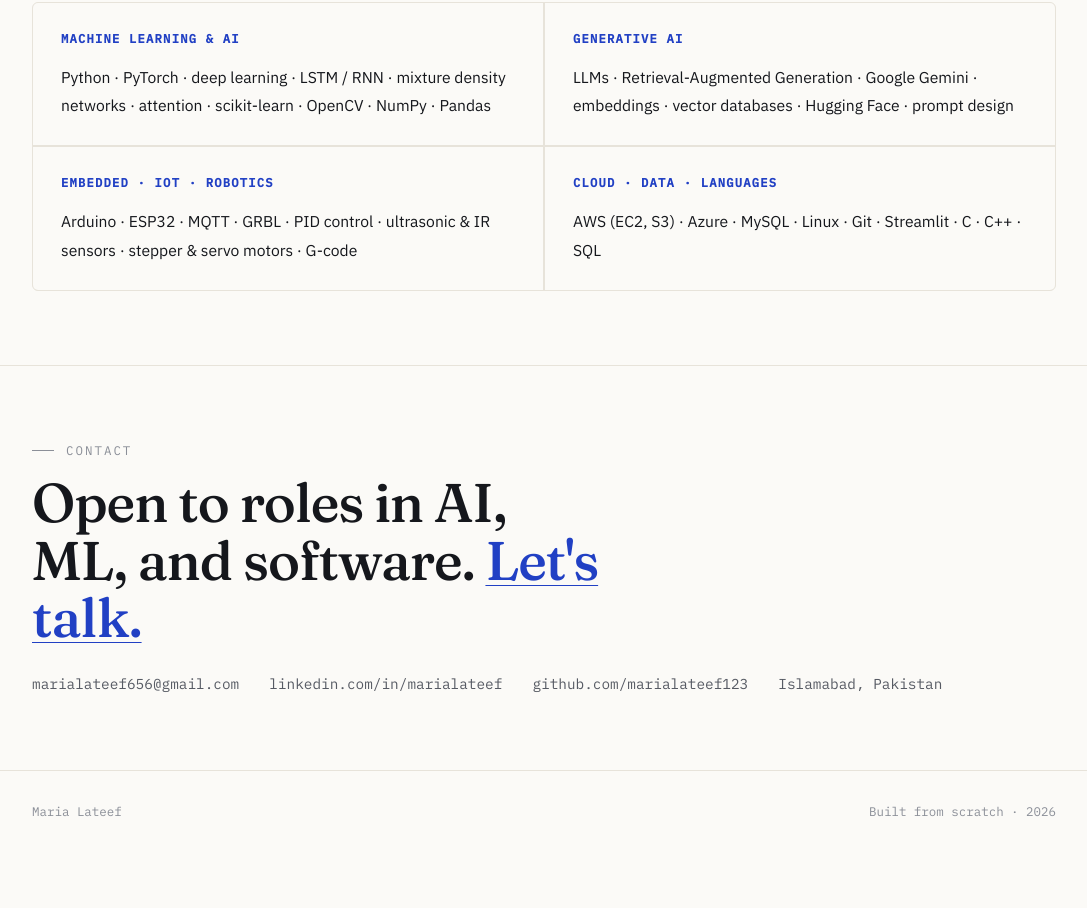
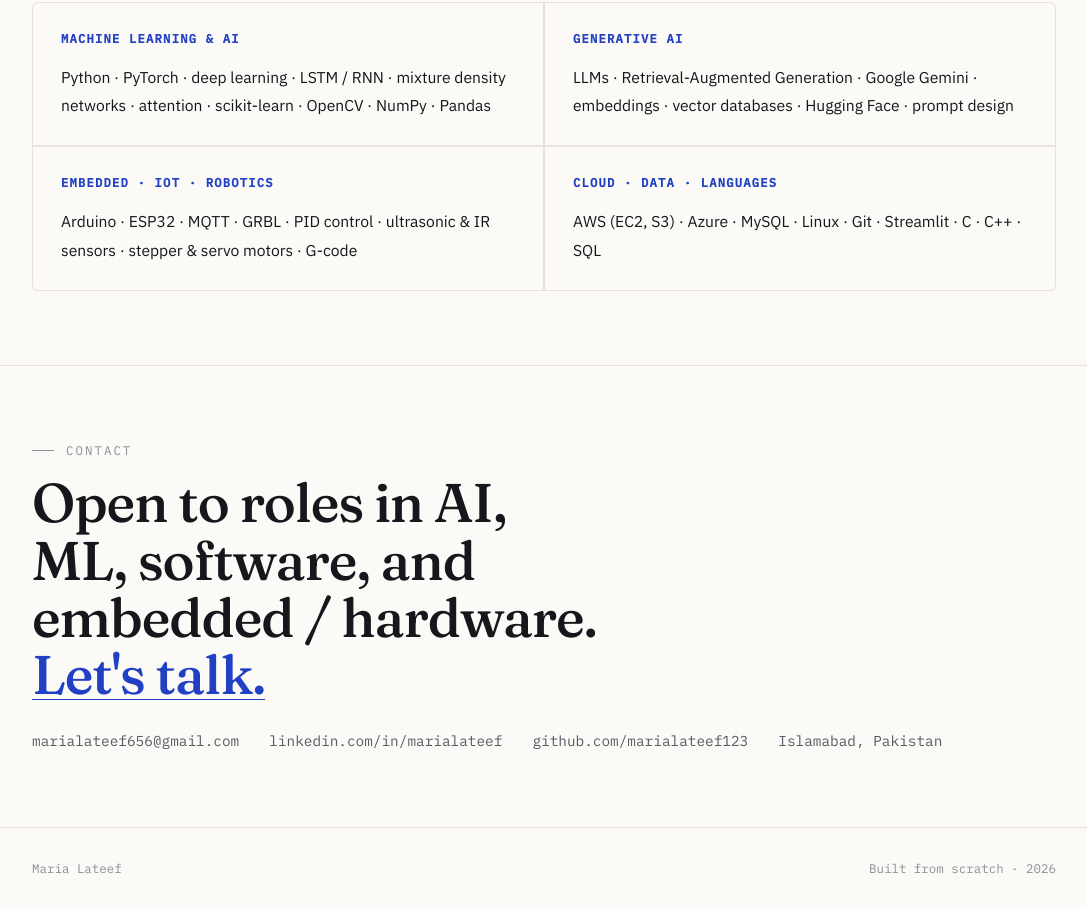
Before and after one commit to marialateef123/marialateef123.github.io, a plain HTML site: page index.html in a window 1280 px wide. Shown: the part 2948-3856 px from the top of the page, without its empty margins (96-1183 px from the left). Before the commit the page ends 3799 px from the top, so only its background shows below. Drawn offline with Linux system fonts and the light colour scheme.

Commit message:
Update index.html

```diff
--- a/index.html
+++ b/index.html
@@ -3,7 +3,7 @@
 <head>
 <meta charset="UTF-8">
 <meta name="viewport" content="width=device-width, initial-scale=1.0">
-<title>Maria Lateef — Machine Learning & Embedded Systems Engineer</title>
+<title>Maria Lateef — Machine Learning, Embedded & Hardware Engineer</title>
 <meta name="description" content="Maria Lateef, Computer Engineering graduate building machine learning, generative-AI, embedded, and IoT systems end to end.">
 <link rel="preconnect" href="https://fonts.googleapis.com">
 <link rel="preconnect" href="https://fonts.gstatic.com" crossorigin>
@@ -323,7 +323,7 @@
 <section class="contact" id="contact">
   <div class="wrap reveal">
     <div class="sec-label">Contact</div>
-    <h2>Open to roles in AI, ML, and software. <a href="mailto:marialateef656@gmail.com">Let's talk.</a></h2>
+    <h2>Open to roles in AI, ML, software, and embedded / hardware. <a href="mailto:marialateef656@gmail.com">Let's talk.</a></h2>
     <div class="contact-row">
       <a href="mailto:marialateef656@gmail.com">marialateef656@gmail.com</a>
       <a href="https://linkedin.com/in/marialateef" target="_blank" rel="noopener">linkedin.com/in/marialateef</a>
```
